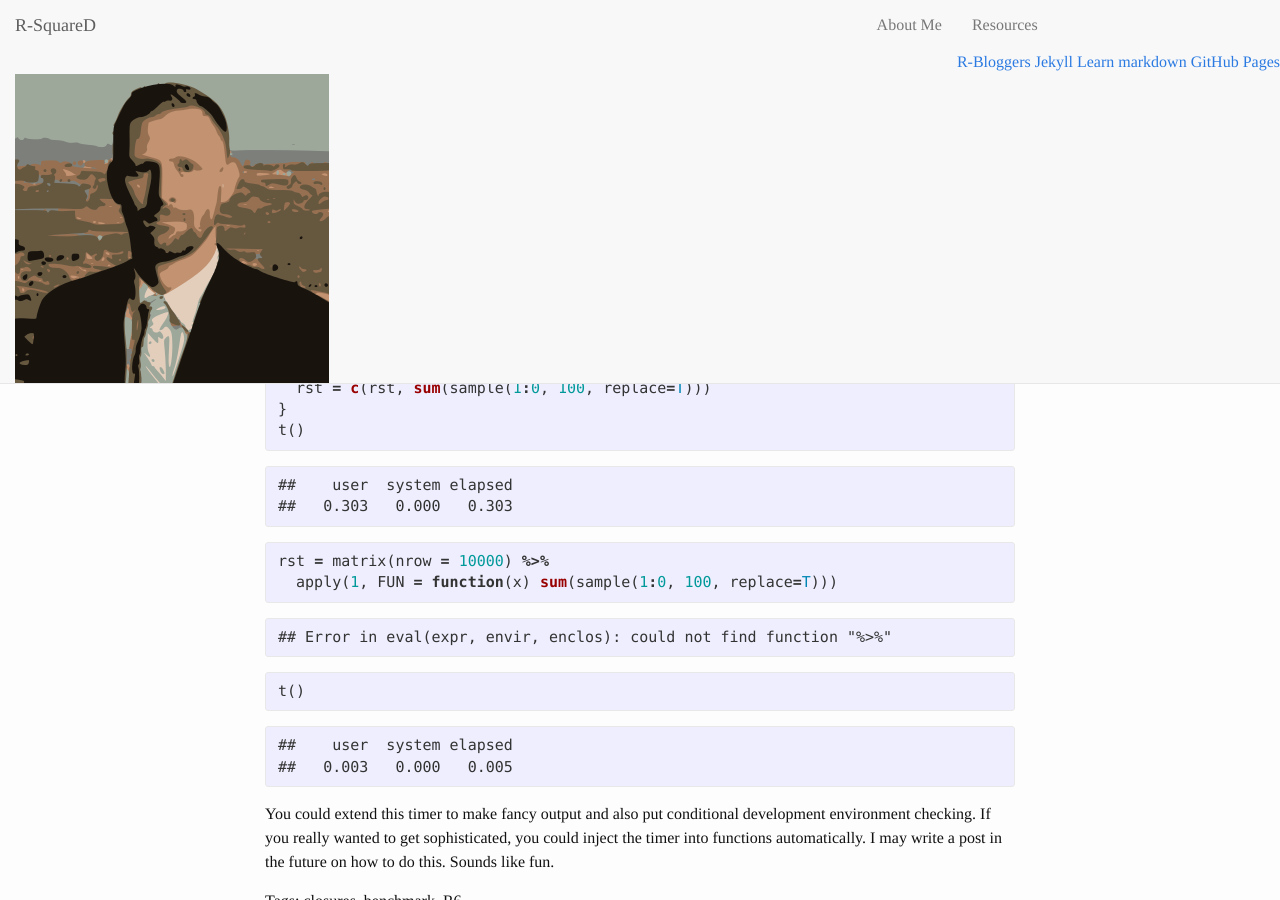
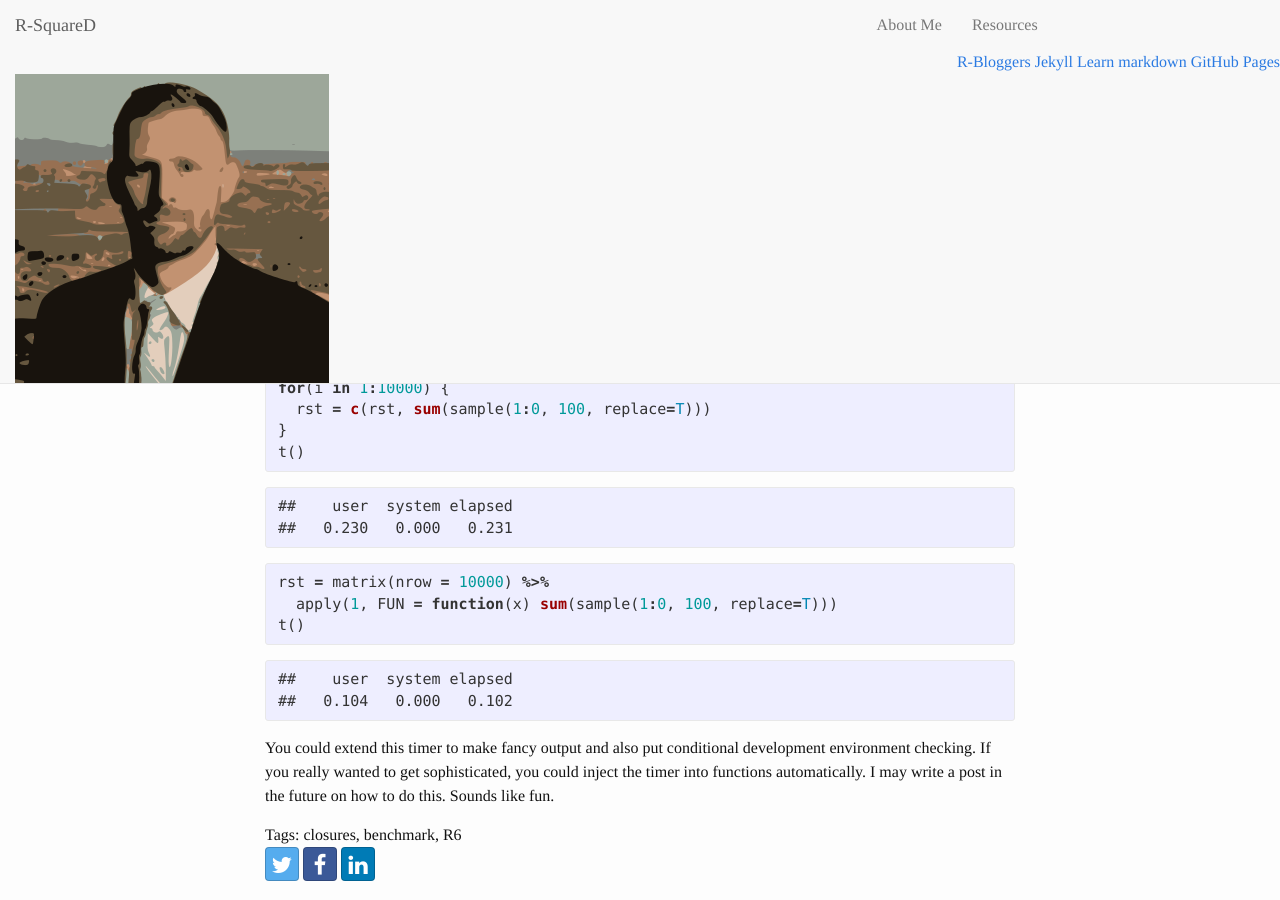
Before and after one commit to DariusTG/dariustg.github.io, a Jekyll site: the page built from _posts/2016-09-30-lightweight-timer-using-a-closure.md, in a window 1280 px wide and 900 px high, scrolled down 1481 px. Built offline with Jekyll 4.4.1, drawn with Linux system fonts in a browser that asks for light colours; nearby versions of some CDN libraries; comment, search, counter and statistics services are not loaded; some of the changed text lies outside the part shown.

Commit message:
Load migrittr to fix error in last R block

````diff
--- a/_posts/2016-09-30-lightweight-timer-using-a-closure.md
+++ b/_posts/2016-09-30-lightweight-timer-using-a-closure.md
@@ -99,7 +100,7 @@ t()
 
 {% highlight text %}
 ##    user  system elapsed
-##   6.384   0.000   6.386
+##   5.116   0.000   5.123
 {% endhighlight %}
 
 
@@ -116,7 +117,7 @@ t()
 
 {% highlight text %}
 ##    user  system elapsed
-##   0.303   0.000   0.303
+##   0.230   0.000   0.231
 {% endhighlight %}
 
 
@@ -124,17 +125,6 @@ t()
 {% highlight r %}
 rst = matrix(nrow = 10000) %>%
   apply(1, FUN = function(x) sum(sample(1:0, 100, replace=T)))
-{% endhighlight %}
-
-
-
-{% highlight text %}
-## Error in eval(expr, envir, enclos): could not find function "%>%"
-{% endhighlight %}
-
-
-
-{% highlight r %}
 t()
 {% endhighlight %}
 
@@ -142,7 +132,7 @@ t()
 
 {% highlight text %}
 ##    user  system elapsed
-##   0.003   0.000   0.005
+##   0.104   0.000   0.102
 {% endhighlight %}
 
 You could extend this timer to make fancy output and also put conditional development environment checking. If you really wanted to get sophisticated, you could inject the timer into functions automatically. I may write a post in the future on how to do this. Sounds like fun.
--- a/_source/2016-09-30-lightweight-timer-using-a-closure.Rmd
+++ b/_source/2016-09-30-lightweight-timer-using-a-closure.Rmd
@@ -18,6 +18,7 @@ I am always looking for a way to speed up processing in R before giving up and p
 To find bottlenecks, I used to put timing variables all over code with print statements. When I discovered [R6](https://github.com/wch/R6), I immediately created my own timing class to handle this.
 
 ```{r, echo=TRUE, message=FALSE, warning=FALSE}
+library(magrittr)
 library(R6)
 Timer = R6Class("Timer",
   ## Public Scope
````
Also changed, not shown: other parts of _posts/2016-09-30-lightweight-timer-using-a-closure.md (+3 -2 lines).
